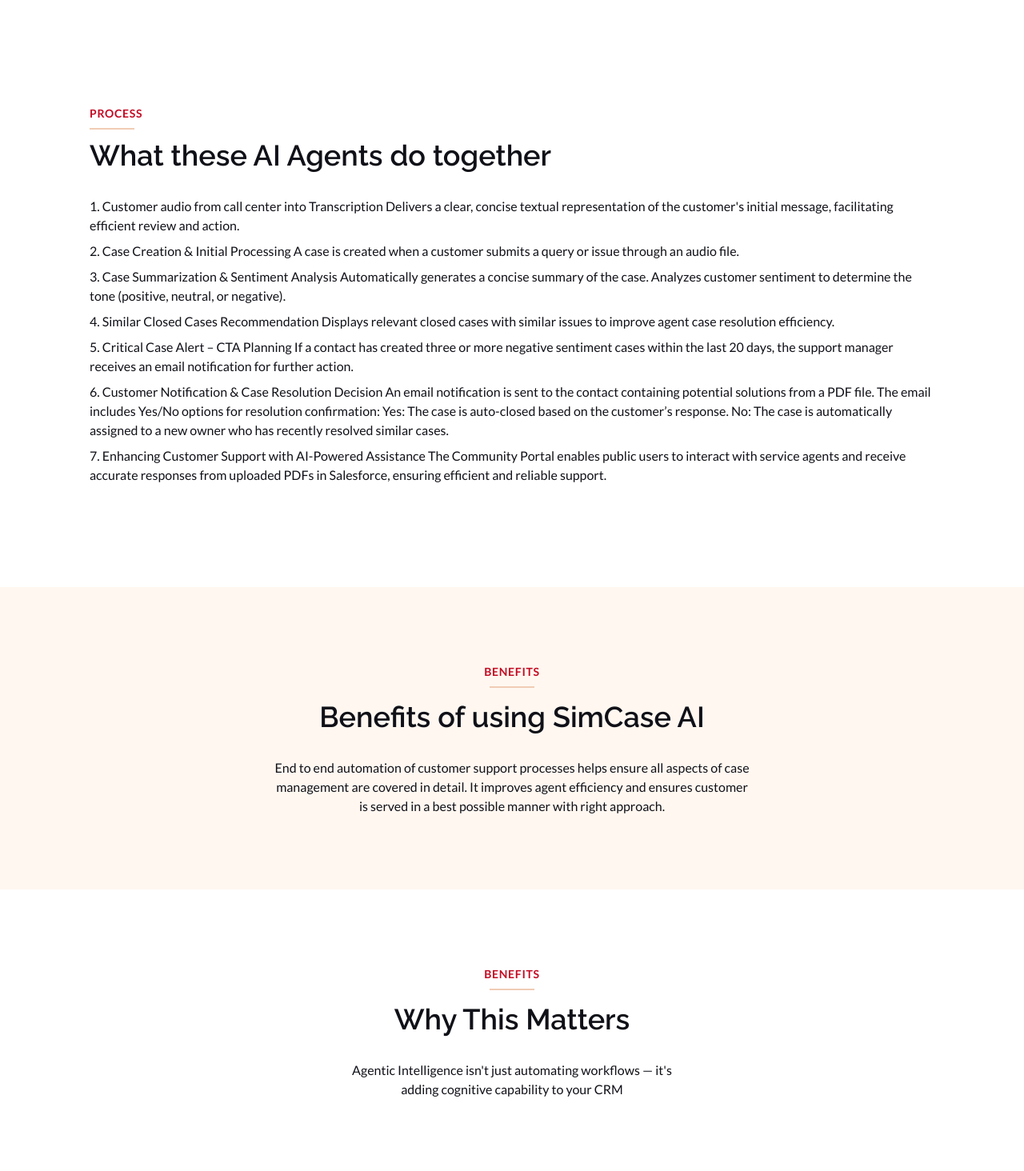
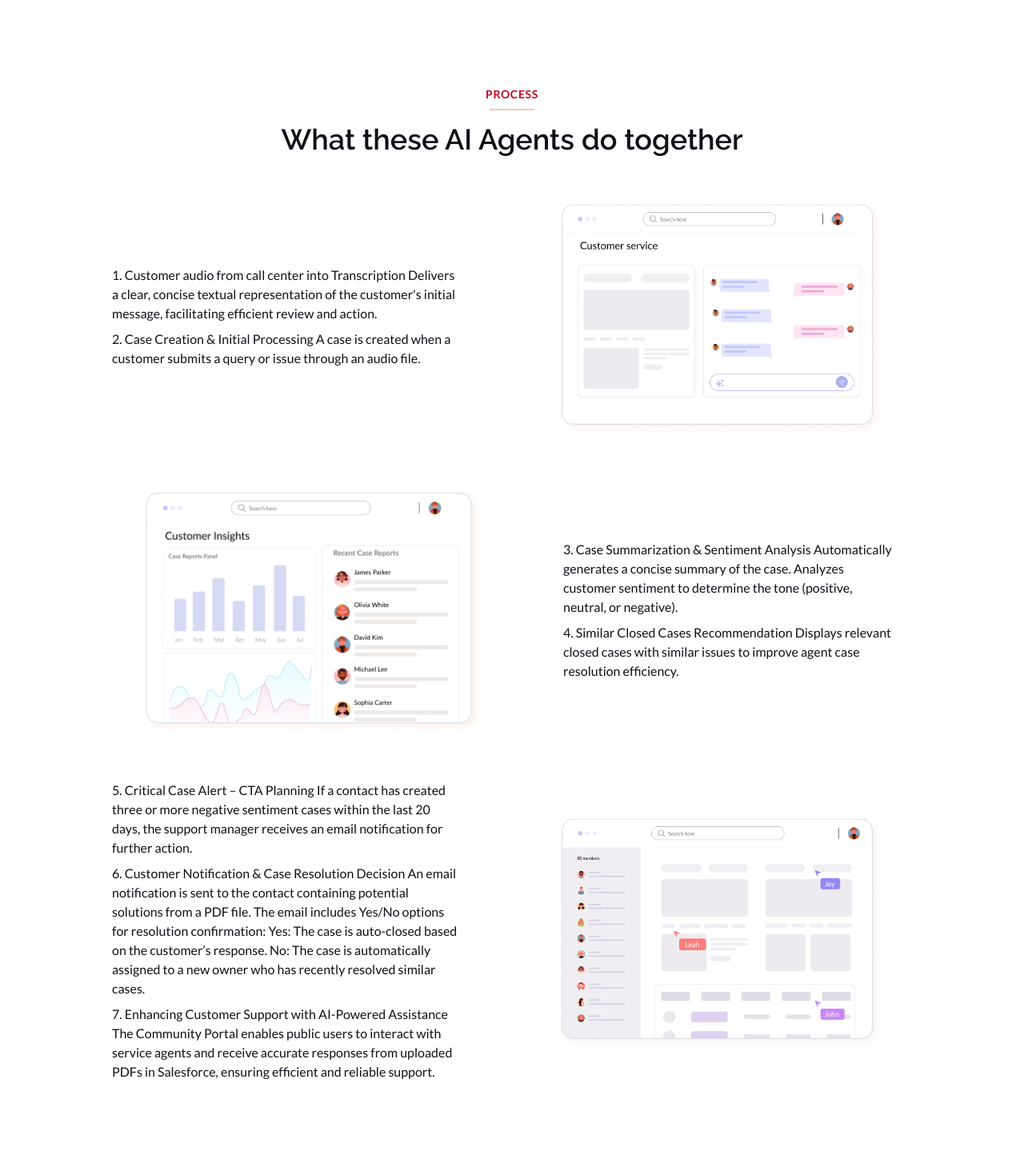
Before and after one commit to g9jangid/vega-compass, a Next.js app: page /innovations/simcase in a window 1280 px wide. Shown: the part 1026-2490 px from the top of the page at 80% size. Built offline with nearby package versions, Linux system fonts and the light colour scheme.

Commit message:
ui fixes

```diff
--- a/src/app/innovations/simcase/page.js
+++ b/src/app/innovations/simcase/page.js
@@ -37,7 +37,7 @@
         img="simcase-video.jpg"
       />
 
-      <section className="container mx-auto flex flex-col mt-32 px-6 lg:px-28">
+      {/* <section className="container mx-auto flex flex-col mt-32 px-6 lg:px-28">
         <div className="text-left flex flex-col">
           <p className="ff-lato text-sm text-red uppercase font-semibold tracking-wider">
             PROCESS
@@ -53,38 +53,11 @@
 
         <div className="w-full flex flex-wrap text-left">
           <p className="ff-lato text-blackone leading-normal">
-            1. Customer audio from call center into Transcription Delivers a
-            clear, concise textual representation of the customer&apos;s initial
-            message, facilitating efficient review and action.{" "}
-            <span className="block mb-2 clear-both"></span>
-            2. Case Creation & Initial Processing A case is created when a
-            customer submits a query or issue through an audio file.{" "}
-            <span className="block mb-2 clear-both"></span>
-            3. Case Summarization & Sentiment Analysis Automatically generates a
-            concise summary of the case. Analyzes customer sentiment to
-            determine the tone (positive, neutral, or negative).{" "}
-            <span className="block mb-2 clear-both"></span>
-            4. Similar Closed Cases Recommendation Displays relevant closed
-            cases with similar issues to improve agent case resolution
-            efficiency. <span className="block mb-2 clear-both"></span>
-            5. Critical Case Alert – CTA Planning If a contact has created three
-            or more negative sentiment cases within the last 20 days, the
-            support manager receives an email notification for further action.{" "}
-            <span className="block mb-2 clear-both"></span>
-            6. Customer Notification & Case Resolution Decision An email
-            notification is sent to the contact containing potential solutions
-            from a PDF file. The email includes Yes/No options for resolution
-            confirmation: Yes: The case is auto-closed based on the customer’s
-            response. No: The case is automatically assigned to a new owner who
-            has recently resolved similar cases.{" "}
-            <span className="block mb-2 clear-both"></span>
-            7. Enhancing Customer Support with AI-Powered Assistance The
-            Community Portal enables public users to interact with service
-            agents and receive accurate responses from uploaded PDFs in
-            Salesforce, ensuring efficient and reliable support.
+
+
           </p>
         </div>
-      </section>
+      </section> */}
 
       {/* <section className="container mx-auto flex justify-center flex-col items-center mt-24">
         <div className="text-center flex flex-col items-center">
@@ -93,9 +66,9 @@
           </p>
           <div className="bg-[#F0CCB4] border border-[#F0CCB4] w-14 mt-2"></div>
         </div>
-      </section>
+      </section> */}
 
-      <section className="container mx-auto text-center mt-3 px-6 justify-center flex flex-col items-center">
+      {/* <section className="container mx-auto text-center mt-3 px-6 justify-center flex flex-col items-center">
         <h2 className="ff-raleway text-4xl font-semibold text-blackone mb-8">
           Support made smarter with SimCase
         </h2>
@@ -265,73 +238,33 @@
             </p>
           </div>
         </div>
-      </section>
+      </section> */}
 
       <section className="w-full  pt-10 mt-12 px-6">
         <div className=" container mx-auto flex justify-center flex-col items-center mt-4">
           <div className="text-center flex flex-col items-center">
             <p className="ff-lato text-sm text-red uppercase font-semibold tracking-wider">
-              Benefits
+              PROCESS
             </p>
             <div className="bg-[#F0CCB4] border border-[#F0CCB4] w-14 mt-2"></div>
           </div>
-          <h2 className="ff-raleway text-4xl font-semibold text-blackone mb-8 mt-4">
-            SimCase CRM benefits
+          <h2 className="ff-raleway text-center text-4xl font-semibold text-blackone mb-8 mt-4">
+            What these AI Agents do together
           </h2>
 
           <div className="w-full flex flex-col lg:flex-row justify-between items-center mb-8 lg:mb-3 max-w-[1000px]">
             <div className="w-full lg:w-1/2 text-left lg:pr-16 order-2 lg:order-none mt-5 lg:mt-0">
-              <h3 className="ff-raleway font-semibold text-3xl text-blackone">
+              {/* <h3 className="ff-raleway font-semibold text-3xl text-blackone">
                 Customer Service
-              </h3>
+              </h3> */}
               <p className="ff-lato text-base text-blackone mt-4 mb-6">
-                <span className="flex items-center mb-3">
-                  <img
-                    src="/assets/images/blue-tick.svg"
-                    alt="Vegacompass, Business optimization through CRM domain & Tech knowledge"
-                    className="mr-2"
-                  />
-                  Faster onboarding with reduced training time for new staff.
-                </span>
-
-                <span className="flex items-center mb-3">
-                  <img
-                    src="/assets/images/blue-tick.svg"
-                    alt="Vegacompass, Business optimization through CRM domain & Tech knowledge"
-                    className="mr-2"
-                  />
-                  Provides AI-powered similar case suggestions for efficient
-                  query resolution.
-                </span>
-
-                <span className="flex items-center mb-3">
-                  <img
-                    src="/assets/images/blue-tick.svg"
-                    alt="Vegacompass, Business optimization through CRM domain & Tech knowledge"
-                    className="mr-2"
-                  />
-                  Streamlines workflows, reducing response time and offering
-                  instant solutions.
-                </span>
-
-                <span className="flex items-center mb-3">
-                  <img
-                    src="/assets/images/blue-tick.svg"
-                    alt="Vegacompass, Business optimization through CRM domain & Tech knowledge"
-                    className="mr-2"
-                  />
-                  Enhances professionalism and customer experience with advanced
-                  AI and NLP tools.
-                </span>
-
-                <span className="flex items-center mb-3">
-                  <img
-                    src="/assets/images/blue-tick.svg"
-                    alt="Vegacompass, Business optimization through CRM domain & Tech knowledge"
-                    className="mr-2"
-                  />
-                  Delivers actionable insights for proactive problem-solving.
-                </span>
+                1. Customer audio from call center into Transcription Delivers a
+                clear, concise textual representation of the customer&apos;s
+                initial message, facilitating efficient review and action.{" "}
+                <span className="block mb-2 clear-both"></span>
+                2. Case Creation & Initial Processing A case is created when a
+                customer submits a query or issue through an audio file.{" "}
+                <span className="block mb-2 clear-both"></span>
               </p>
             </div>
 
@@ -356,76 +289,42 @@
             </div>
 
             <div className="w-full lg:w-1/2 text-left lg:pl-16 lg:pr-5 mt-5 lg:mt-0">
-              <h3 className="ff-raleway font-semibold text-3xl text-blackone">
+              {/* <h3 className="ff-raleway font-semibold text-3xl text-blackone">
                 Better Customer Insights
-              </h3>
+              </h3> */}
               <p className="ff-lato text-base text-blackone mt-4 mb-6">
-                <span className="flex items-center mb-3">
-                  <img
-                    src="/assets/images/blue-tick.svg"
-                    alt="Vegacompass, Business optimization through CRM domain & Tech knowledge"
-                    className="mr-2"
-                  />
-                  Offers detailed case reports with cross-account analysis for
-                  better planning
-                </span>
-                <span className="flex items-center mb-3">
-                  <img
-                    src="/assets/images/blue-tick.svg"
-                    alt="Vegacompass, Business optimization through CRM domain & Tech knowledge"
-                    className="mr-2"
-                  />
-                  Provides insights to refine products, services, and workflows
-                  effectively.
-                </span>
-
-                <span className="flex items-center mb-3">
-                  <img
-                    src="/assets/images/blue-tick.svg"
-                    alt="Vegacompass, Business optimization through CRM domain & Tech knowledge"
-                    className="mr-2"
-                  />
-                  Boosts productivity and reduces costs by enabling targeted
-                  support strategies.
-                </span>
-
-                <span className="flex items-center mb-3">
-                  <img
-                    src="/assets/images/blue-tick.svg"
-                    alt="Vegacompass, Business optimization through CRM domain & Tech knowledge"
-                    className="mr-2"
-                  />
-                  Provides insights to refine products, services, and workflows
-                  effectively.
-                </span>
+                3. Case Summarization & Sentiment Analysis Automatically
+                generates a concise summary of the case. Analyzes customer
+                sentiment to determine the tone (positive, neutral, or
+                negative). <span className="block mb-2 clear-both"></span>
+                4. Similar Closed Cases Recommendation Displays relevant closed
+                cases with similar issues to improve agent case resolution
+                efficiency. <span className="block mb-2 clear-both"></span>
               </p>
             </div>
           </div>
 
           <div className="w-full flex flex-col lg:flex-row justify-between items-center mb-8 lg:mb-3 max-w-[1000px]">
             <div className="w-full lg:w-1/2 text-left lg:pr-16 order-2 lg:order-none mt-5 lg:mt-0">
-              <h3 className="ff-raleway font-semibold text-3xl text-blackone">
+              {/* <h3 className="ff-raleway font-semibold text-3xl text-blackone">
                 Cross team collaboration
-              </h3>
+              </h3> */}
               <p className="ff-lato text-base text-blackone mt-4 mb-6">
-                <span className="flex items-center mb-3">
-                  <img
-                    src="/assets/images/blue-tick.svg"
-                    alt="Vegacompass, Business optimization through CRM domain & Tech knowledge"
-                    className="mr-2"
-                  />
-                  Better cross team collaboration to coordinate for more product
-                  Sales/Marketing
-                </span>
-
-                <span className="flex items-center mb-3">
-                  <img
-                    src="/assets/images/blue-tick.svg"
-                    alt="Vegacompass, Business optimization through CRM domain & Tech knowledge"
-                    className="mr-2"
-                  />
-                  Better trainings planning
-                </span>
+                5. Critical Case Alert – CTA Planning If a contact has created
+                three or more negative sentiment cases within the last 20 days,
+                the support manager receives an email notification for further
+                action. <span className="block mb-2 clear-both"></span>
+                6. Customer Notification & Case Resolution Decision An email
+                notification is sent to the contact containing potential
+                solutions from a PDF file. The email includes Yes/No options for
+                resolution confirmation: Yes: The case is auto-closed based on
+                the customer’s response. No: The case is automatically assigned
+                to a new owner who has recently resolved similar cases.{" "}
+                <span className="block mb-2 clear-both"></span>
+                7. Enhancing Customer Support with AI-Powered Assistance The
+                Community Portal enables public users to interact with service
+                agents and receive accurate responses from uploaded PDFs in
+                Salesforce, ensuring efficient and reliable support.
               </p>
             </div>
 
@@ -439,9 +338,9 @@
             </div>
           </div>
         </div>
-      </section> */}
+      </section>
 
-      <section className="w-full bg-[#FFF7F0] py-20 mt-32 px-6">
+      <section className="w-full bg-[#FFF7F0] py-20 mt-32 px-6 -mb-32">
         <div className=" container mx-auto flex justify-center flex-col items-center mt-4">
           <div className="text-center flex flex-col items-center">
             <p className="ff-lato text-sm text-red uppercase font-semibold tracking-wider">
@@ -459,12 +358,17 @@
               all aspects of case management are covered in detail. It improves
               agent efficiency and ensures customer is served in a best possible
               manner with right approach.
+              <br />
+              <br />
+              Agentic Intelligence isn&apos;t just automating workflows —
+              it&apos;s adding cognitive capability to your CRM
             </p>
           </div>
         </div>
+        <div className="w-full h-[1px] bg-black/10 mt-32"></div>
       </section>
 
-      <section className="w-full py-20 mt-0 px-6">
+      {/* <section className="w-full py-20 mt-0 px-6">
         <div className=" container mx-auto flex justify-center flex-col items-center mt-4">
           <div className="text-center flex flex-col items-center">
             <p className="ff-lato text-sm text-red uppercase font-semibold tracking-wider">
@@ -483,7 +387,7 @@
             </p>
           </div>
         </div>
-      </section>
+      </section> */}
 
       <CRMInquiry />
       <Footer />
--- a/src/components/HomeSlider.js
+++ b/src/components/HomeSlider.js
@@ -80,9 +80,9 @@
 
     <button
       onClick={() => setOpenModal(true)}
-      className="lg:ml-3 mt-6 inline-flex items-center ff-lato ease-in-up rounded-md text-base font-semibold text-white border-white border py-3 px-8 md:px-9 lg:px-6 xl:px-9"
+      className="lg:ml-3 mt-6 inline-flex items-center ff-lato ease-in-up rounded-md text-base font-semibold text-white border-white hover:bg-white hover:text-blackone border py-3 px-8 md:px-9 lg:px-6 xl:px-9"
     >
-      What is CRM&apos;?
+      What is CRM?
     </button>
   </div>
 );
--- a/src/components/Navigation/menuData.js
+++ b/src/components/Navigation/menuData.js
@@ -234,7 +234,7 @@
       },
       {
         id: 303,
-        title: "Salesman",
+        title: "AI Agent Salesman",
         path: "/salesman",
         newTab: false,
         desc: "Empower sales teams with intelligent, ML-driven product recommendations for seamless upselling and cross-selling",
@@ -242,7 +242,7 @@
       },
       {
         id: 304,
-        title: "SimCase",
+        title: "Vega Support AI",
         path: "/simcase",
         newTab: false,
         desc: "Centralize customer communication channels for actionable insights and enhanced customer service strategies.",
```
Also changed, not shown: src/app/innovations/salesman/page.js (+11 -5 lines).
